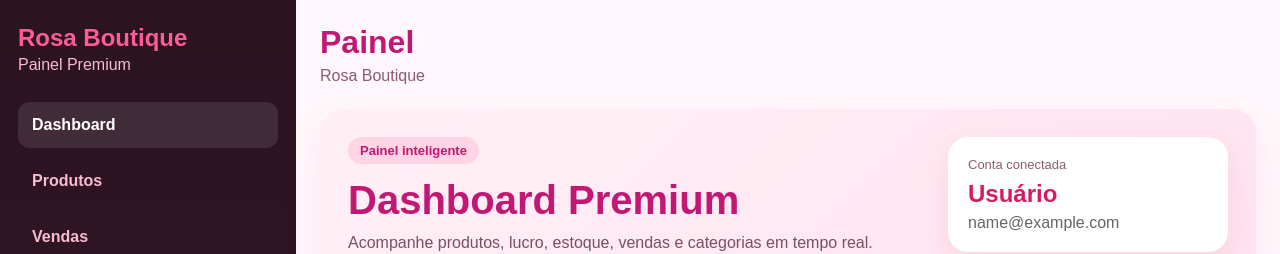
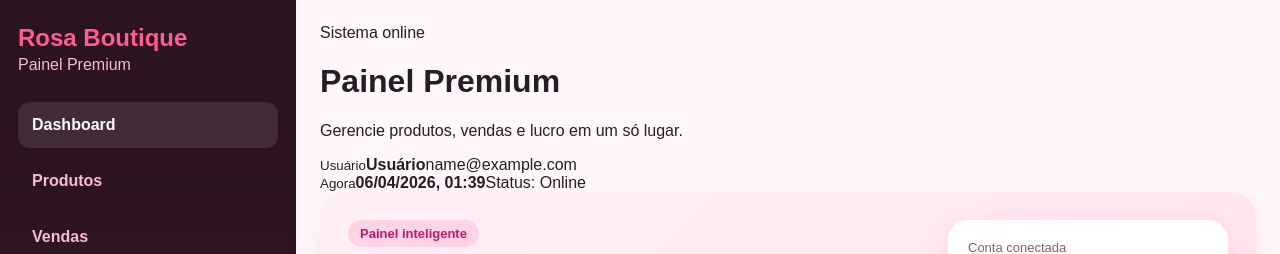
Before and after one commit to lucasmtdap-ai/estoque-frontend-premium, a React (Vite) app: page / in a window 1280 px wide. Shown: the top 254 px of the page. Built offline with nearby package versions, Linux system fonts and the light colour scheme; no server answers; sample sign-in values are in the browser's storage.

Commit message:
Update Topbar.jsx

```diff
--- a/src/components/Topbar.jsx
+++ b/src/components/Topbar.jsx
@@ -1,19 +1,57 @@
-import React from "react";
+import React, { useEffect, useState } from "react";
 
 export default function Topbar() {
-  let user = {};
+  const [user, setUser] = useState({});
+  const [hora, setHora] = useState("");
 
-try {
-  user = JSON.parse(localStorage.getItem("user") || "{}");
-} catch {
-  user = {};
-}
+  useEffect(() => {
+    try {
+      const data = JSON.parse(localStorage.getItem("user") || "{}");
+      setUser(data);
+    } catch {
+      setUser({});
+    }
+  }, []);
+
+  useEffect(() => {
+    function atualizarHora() {
+      const agora = new Date();
+      setHora(
+        agora.toLocaleString("pt-BR", {
+          dateStyle: "short",
+          timeStyle: "short"
+        })
+      );
+    }
+
+    atualizarHora();
+    const timer = setInterval(atualizarHora, 1000 * 30);
+
+    return () => clearInterval(timer);
+  }, []);
 
   return (
-    <header className="topbar">
+    <header className="topbar-final">
       <div>
-        <h1>Painel</h1>
-        <p>{user?.loja || "Rosa Boutique"}</p>
+        <span className="topbar-chip">Sistema online</span>
+        <h1 className="topbar-title-final">Painel Premium</h1>
+        <p className="topbar-subtitle-final">
+          Gerencie produtos, vendas e lucro em um só lugar.
+        </p>
+      </div>
+
+      <div className="topbar-right">
+        <div className="topbar-info-card">
+          <small>Usuário</small>
+          <strong>{user?.nome || "Usuário"}</strong>
+          <span>{user?.loja || user?.email || "Rosa Boutique"}</span>
+        </div>
+
+        <div className="topbar-info-card">
+          <small>Agora</small>
+          <strong>{hora || "--:--"}</strong>
+          <span>Status: Online</span>
+        </div>
       </div>
     </header>
   );
```
